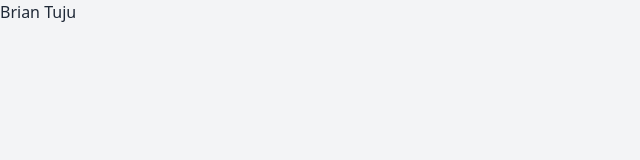
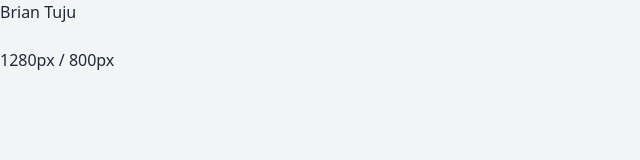
Before and after one commit to briantuju/briantuju, a Next.js app: page / in a window 1280 px wide. Shown: the top 160 px of the page, without its empty margins (0-640 px from the left). Built offline with nearby package versions, Linux system fonts and the light colour scheme.

Commit message:
Implement useWindowSize hook

```diff
--- /dev/null
+++ b/hooks/useWindowSize.ts
@@ -0,0 +1,38 @@
+import { useEffect, useState } from 'react'
+
+// Define general type for useWindowSize hook, which includes width and height
+export interface Size {
+  width: number | undefined
+  height: number | undefined
+}
+
+export const useWindowSize = () => {
+  // Initialize state with undefined width/height so server and client renders match
+  // Learn more here: https://joshwcomeau.com/react/the-perils-of-rehydration/
+  const [windowSize, setWindowSize] = useState<Size>({
+    width: undefined,
+    height: undefined,
+  })
+
+  useEffect(() => {
+    // Handler to call on window resize
+    const handleResize = () => {
+      // Set window width/height to state
+      setWindowSize({
+        width: window.innerWidth,
+        height: window.innerHeight,
+      })
+    }
+
+    // Add event listener
+    window.addEventListener('resize', handleResize)
+
+    // Call handler right away so state gets updated with initial window size
+    handleResize()
+
+    // Remove event listener on cleanup
+    return () => window.removeEventListener('resize', handleResize)
+  }, []) // Empty array ensures that effect is only run on mount
+
+  return windowSize
+}
--- a/pages/index.tsx
+++ b/pages/index.tsx
@@ -1,7 +1,10 @@
 import Head from 'next/head'
 import { NextPage } from 'next'
+import { Size, useWindowSize } from '@/hooks/useWindowSize'
 
 const Home: NextPage = () => {
+  const size: Size = useWindowSize()
+
   return (
     <>
       <Head>
@@ -10,6 +13,10 @@ const Home: NextPage = () => {
 
       <main>
         <h1>Brian Tuju</h1>
+        <br />
+        <p>
+          {size.width}px / {size.height}px
+        </p>
       </main>
     </>
   )
```
